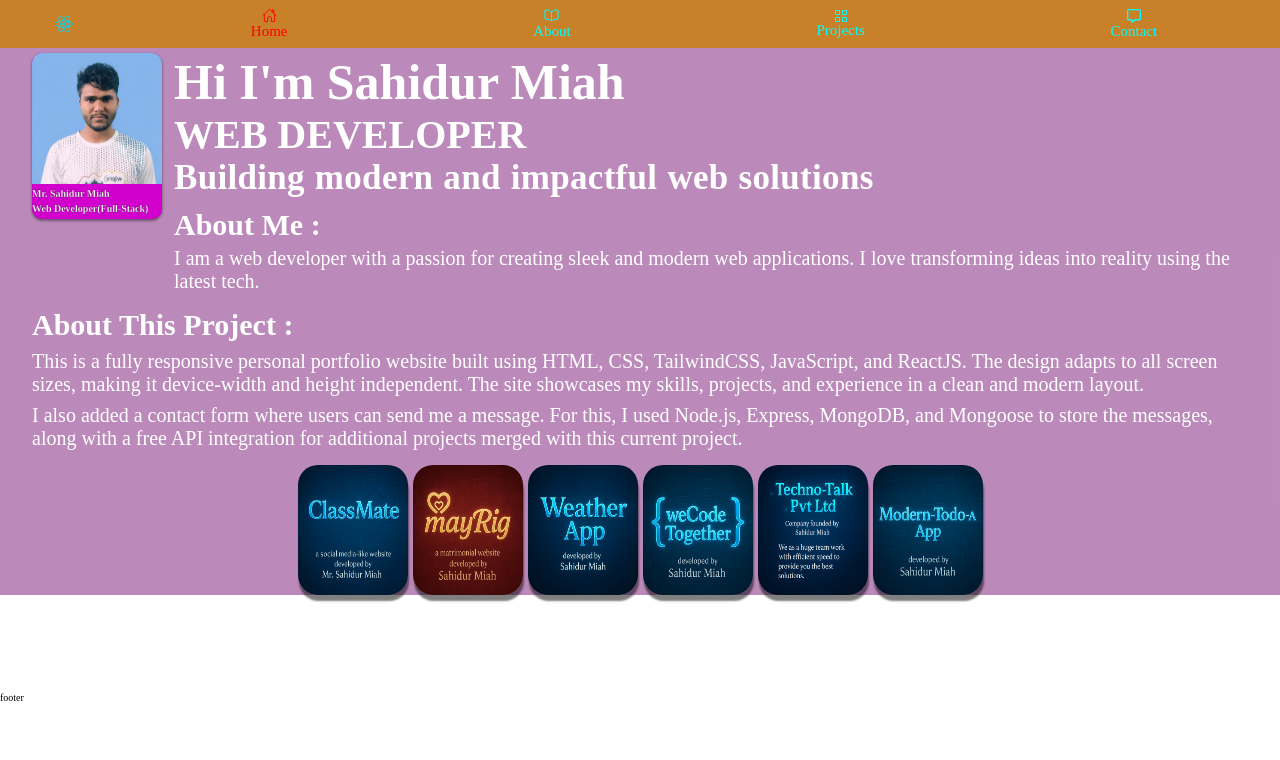
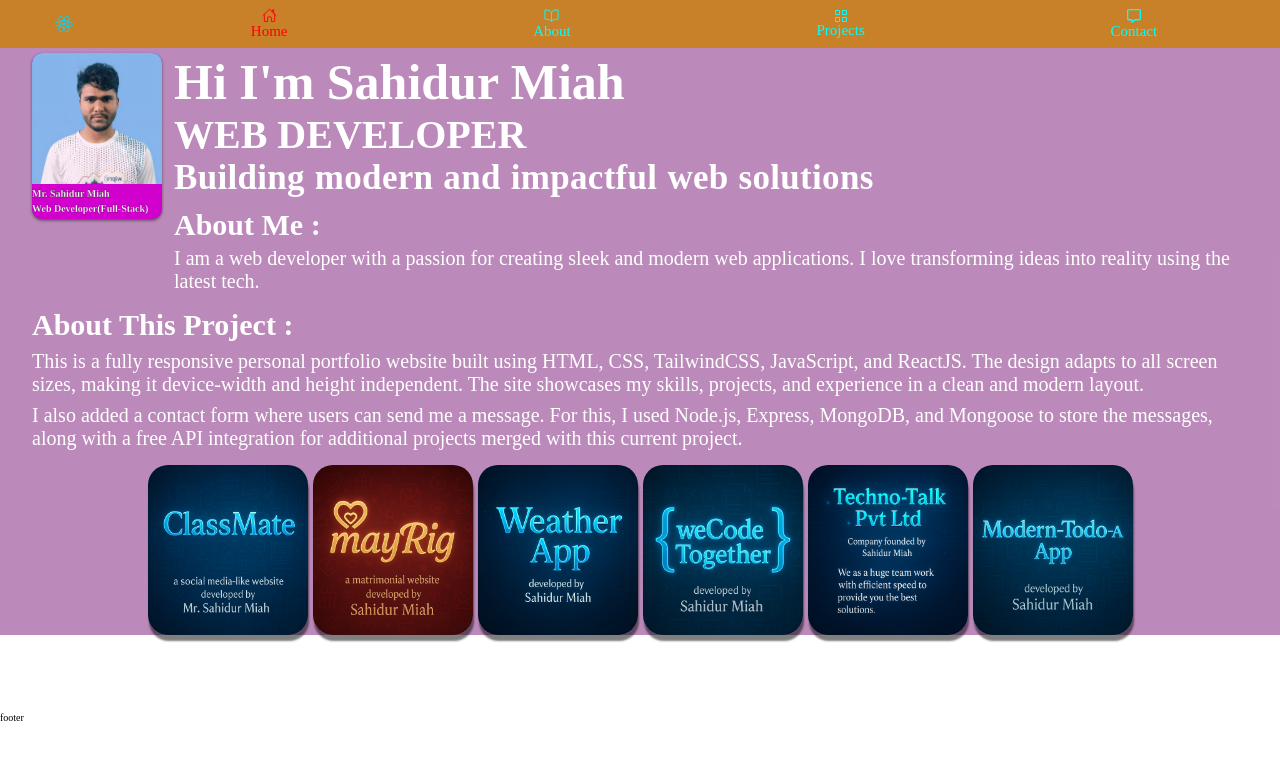
Before and after one commit to Code-Master20/My-Portfolio, a React (Vite) app: page / in a window 1280 px wide. Shown: the top 760 px of the page. Built offline with nearby package versions, Linux system fonts and the light colour scheme.

Commit message:
images size changed

```diff
--- a/src/appComonents/Middle/Home.module.css
+++ b/src/appComonents/Middle/Home.module.css
@@ -166,28 +166,28 @@
 }
 
 .projects-info div :first-child {
-  width: 11rem;
-  height: 13rem;
+  width: 16rem;
+  height: 17rem;
 }
 .projects-info div :nth-child(2) {
-  width: 11rem;
-  height: 13rem;
+  width: 16rem;
+  height: 17rem;
 }
 .projects-info div :nth-child(3) {
-  width: 11rem;
-  height: 13rem;
+  width: 16rem;
+  height: 17rem;
 }
 .projects-info div :nth-child(4) {
-  width: 11rem;
-  height: 13rem;
+  width: 16rem;
+  height: 17rem;
 }
 .projects-info div :nth-child(5) {
-  width: 11rem;
-  height: 13rem;
+  width: 16rem;
+  height: 17rem;
 }
 .projects-info div :nth-child(6) {
-  width: 11rem;
-  height: 13rem;
+  width: 16rem;
+  height: 17rem;
 }
 .projects-info div * {
   border-radius: 2rem;
@@ -195,7 +195,7 @@
 }
 
 @media (min-width: 400px) {
-  .dev-info-container p {
+  .projects-info div * {
   }
 }
 
```
